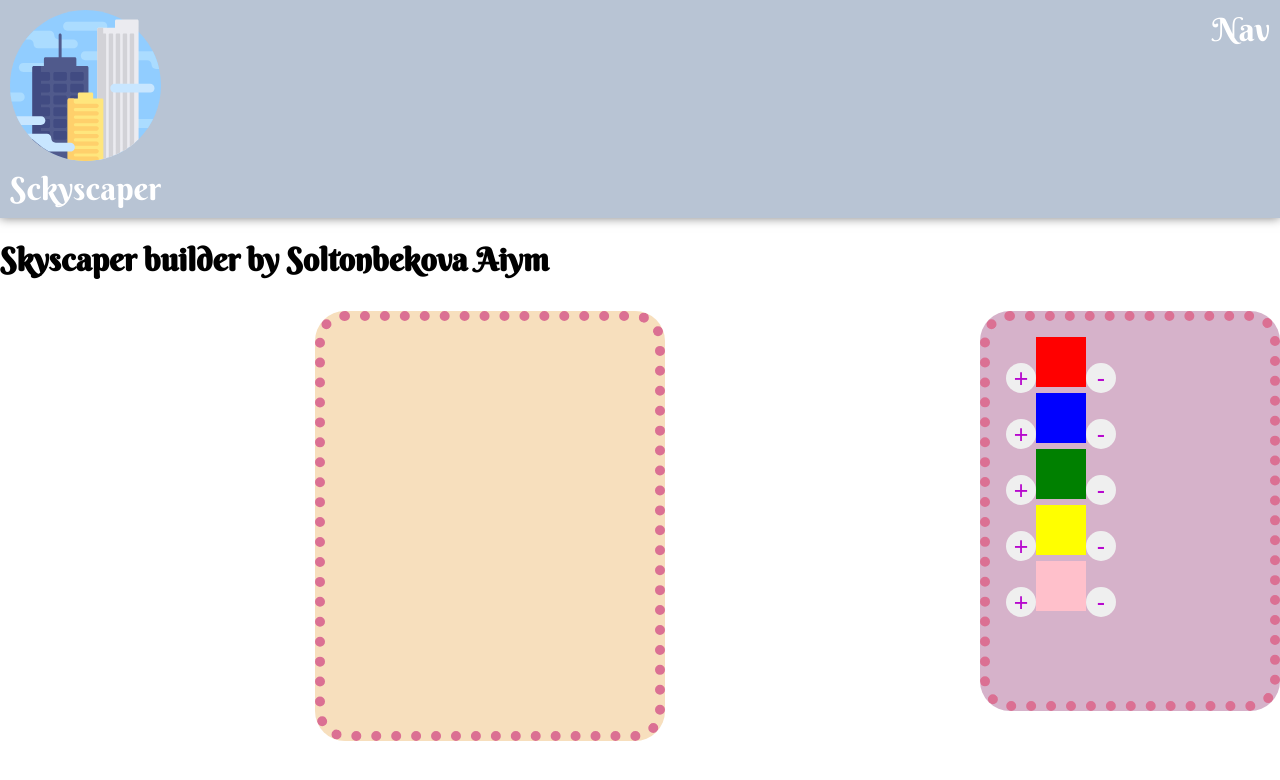
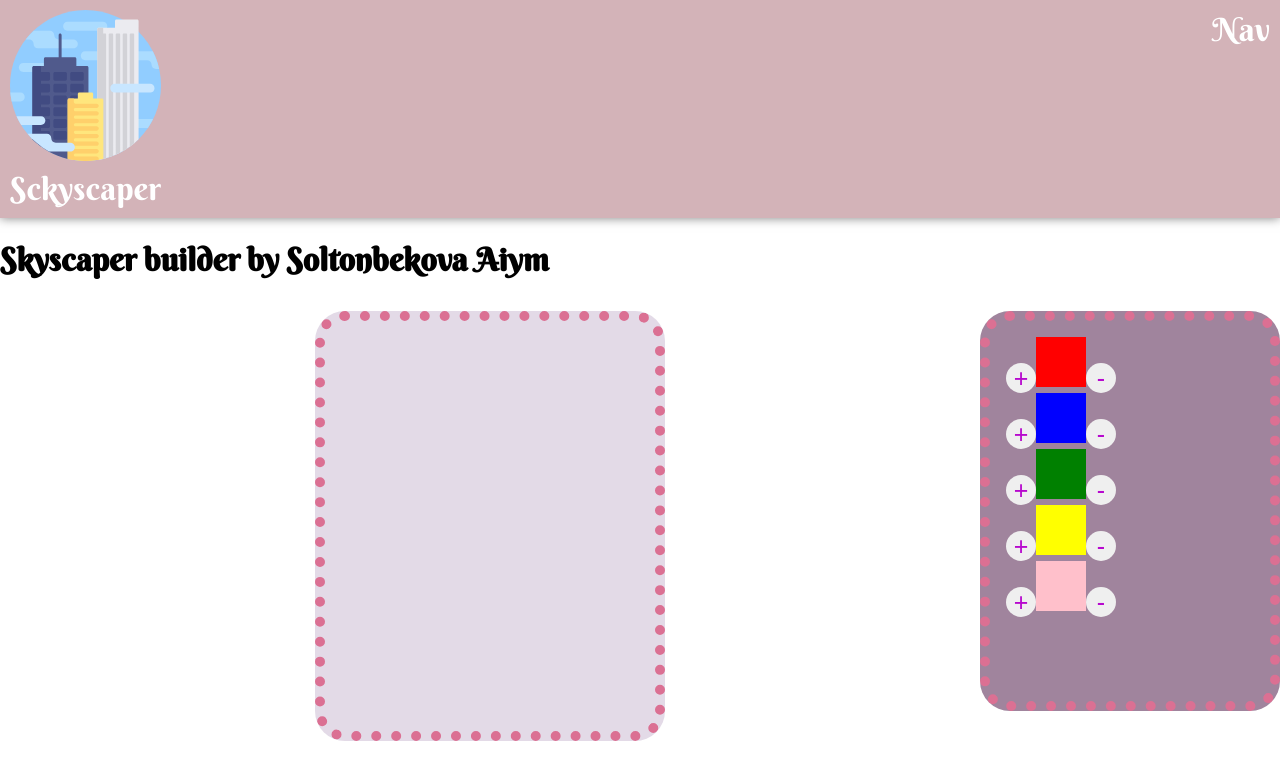
Before and after one commit to soltonbekov-aiymkyz/builder, a React (Create React App) app: page / in a window 1280 px wide. Shown: the top 780 px of the page. Built offline with nearby package versions, Linux system fonts and the light colour scheme.

Commit message:
change in css color

```diff
--- a/src/components/SkyscaperBuilder/SkyscaperControls/SkyscaperControls.module.css
+++ b/src/components/SkyscaperBuilder/SkyscaperControls/SkyscaperControls.module.css
@@ -19,7 +19,7 @@
      height: 400px;
      padding: 1rem;
      border: 10px dotted palevioletred;
-     background-color: #d6b2ca;
+     background-color:#a0849d ;
      color: white;
      border-radius: 30px;
 
--- a/src/components/SkyscaperBuilder/SkyscaperPreview/SkyscaperPreview.module.css
+++ b/src/components/SkyscaperBuilder/SkyscaperPreview/SkyscaperPreview.module.css
@@ -1,6 +1,6 @@
 
 .SkyscaperPreview {
-   background-color: #f7dfbd;
+   background-color: #e3dae7;
    margin: 0 auto;
    margin-bottom: 20px;
    min-height: 430px;
--- a/src/components/Toolbar/Toolbar.module.css
+++ b/src/components/Toolbar/Toolbar.module.css
@@ -3,7 +3,7 @@
     justify-content: space-between;
     padding: 10px;
     color: white;
-    background-color: rgb(184, 196, 212);
+    background-color:#d3b3b8 ;
     box-shadow: 0 0 10px rgba(0, 0, 0, .5);
     position: sticky;
     top:0;
```
